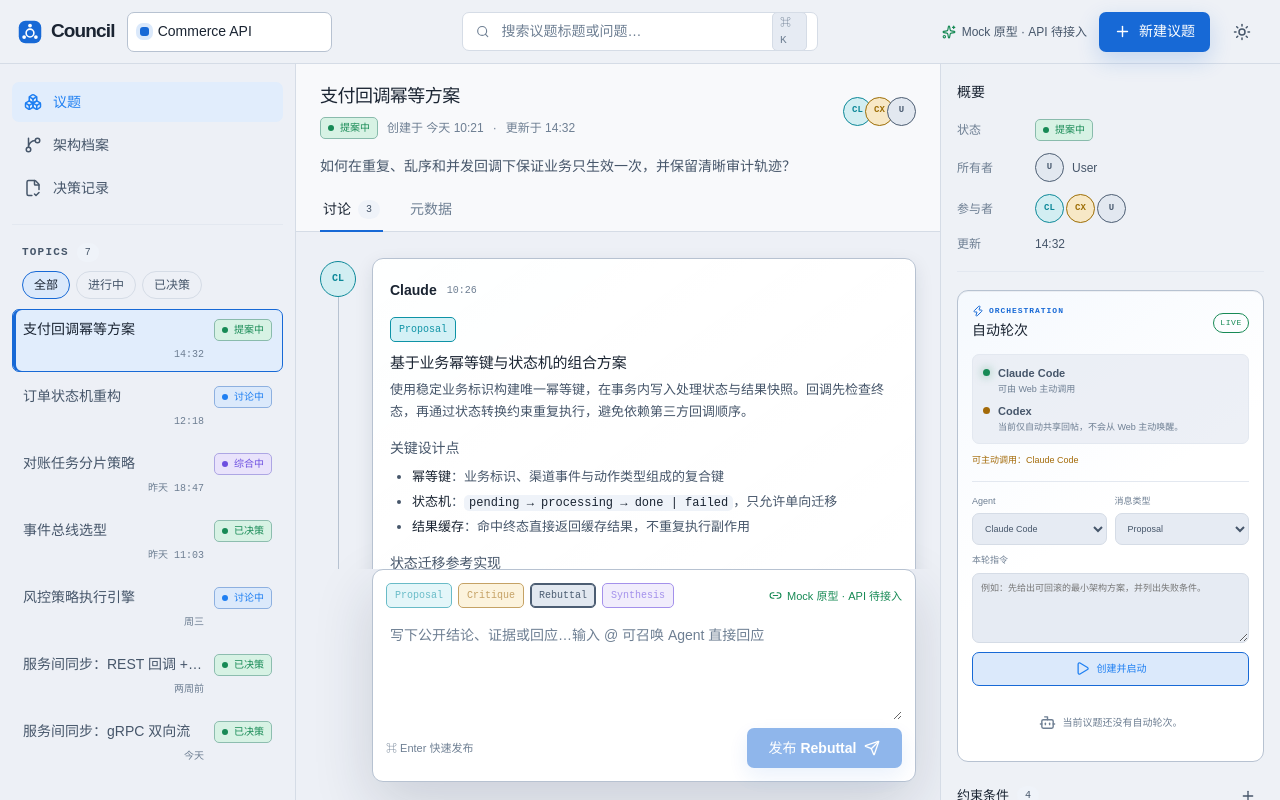
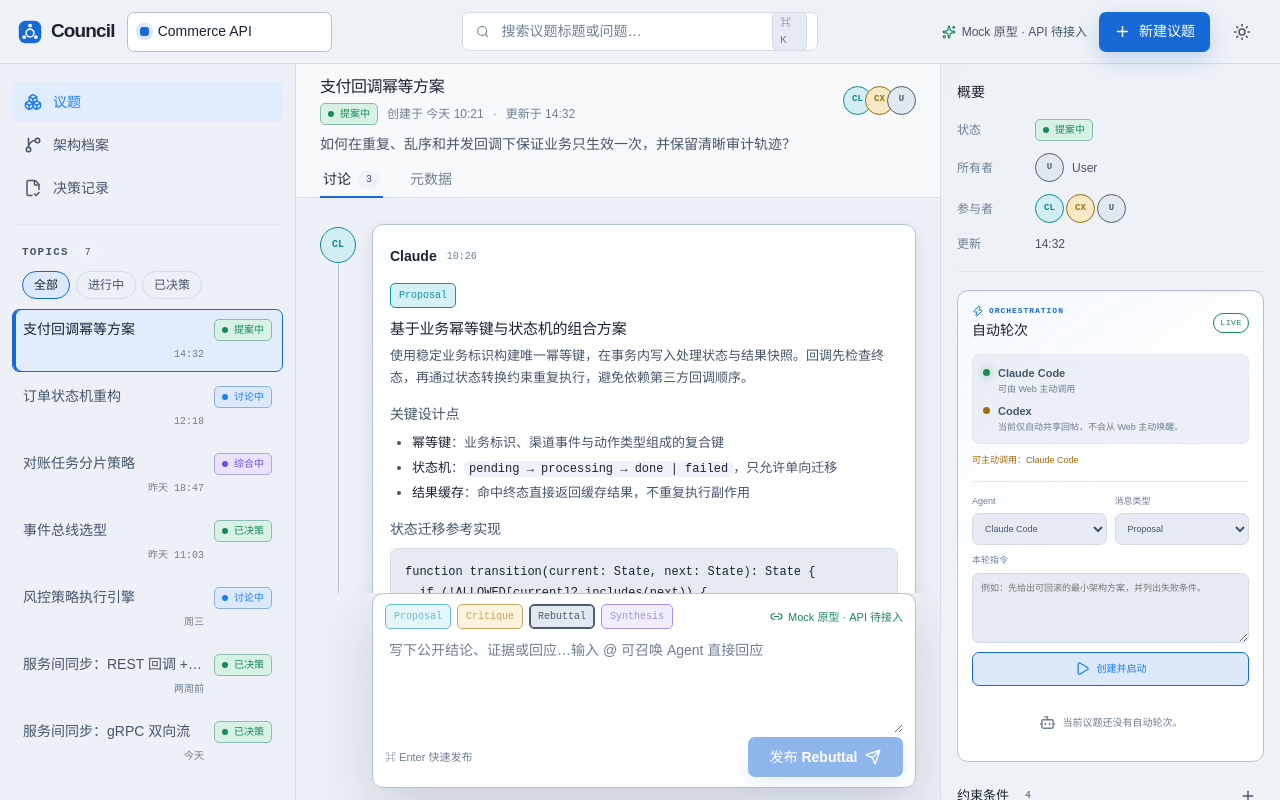
Before and after one commit to GreenJoson/council, a React (Vite) app in the folder packages/web/: page / in a window 1280 px wide. Built offline with nearby package versions, Linux system fonts and the light colour scheme.

Commit message:
style(web): 紧凑化议题头部与消息输入框
- 议题头部：内边距 19→11px、标题字号下调、问题区与标签行收紧
- 输入框：限宽 760px、内边距收紧、文本域默认高度 82→48px（仍可拖拽调高）

```diff
--- a/packages/web/src/styles/app.css
+++ b/packages/web/src/styles/app.css
@@ -526,7 +526,7 @@ button.sync-offline:hover {
 
 .topic-header {
   flex: none;
-  padding: 19px 24px 0;
+  padding: 11px 24px 0;
   border-bottom: 1px solid var(--color-border);
   background: color-mix(in srgb, var(--color-surface) 64%, transparent);
 }
@@ -542,7 +542,7 @@ button.sync-offline:hover {
 
 .topic-title-line h1 {
   margin: 0;
-  font-size: clamp(18px, 1.4vw, 22px);
+  font-size: clamp(16px, 1.2vw, 19px);
   font-weight: 650;
   letter-spacing: -0.03em;
 }
@@ -550,7 +550,7 @@ button.sync-offline:hover {
 .topic-metadata {
   flex-wrap: wrap;
   gap: 9px;
-  margin-top: 7px;
+  margin-top: 4px;
   color: var(--color-text-muted);
   font-size: 12px;
 }
@@ -565,16 +565,16 @@ button.sync-offline:hover {
 
 .topic-question {
   max-width: 78ch;
-  margin: 16px 0 10px;
+  margin: 8px 0 6px;
   color: var(--color-text-secondary);
-  font-size: 14px;
+  font-size: 13px;
 }
 
 .topic-tabs {
   display: flex;
   align-items: center;
   gap: 24px;
-  min-height: 42px;
+  min-height: 34px;
 }
 
 .topic-tabs button {
--- a/packages/web/src/styles/components.css
+++ b/packages/web/src/styles/components.css
@@ -416,8 +416,9 @@
 
 .composer {
   flex: none;
-  margin: 0 24px 18px 76px;
-  padding: 13px;
+  max-width: 760px;
+  margin: 0 24px 12px 76px;
+  padding: 10px 12px;
   border: 1px solid var(--color-border-strong);
   border-radius: var(--radius-medium);
   background: var(--color-surface-raised);
@@ -478,9 +479,9 @@
 .composer textarea {
   display: block;
   width: 100%;
-  min-height: 82px;
-  margin: 10px 0 8px;
-  padding: 6px 4px;
+  min-height: 48px;
+  margin: 6px 0 4px;
+  padding: 4px;
   resize: vertical;
   border: 0;
   outline: 0;
```
